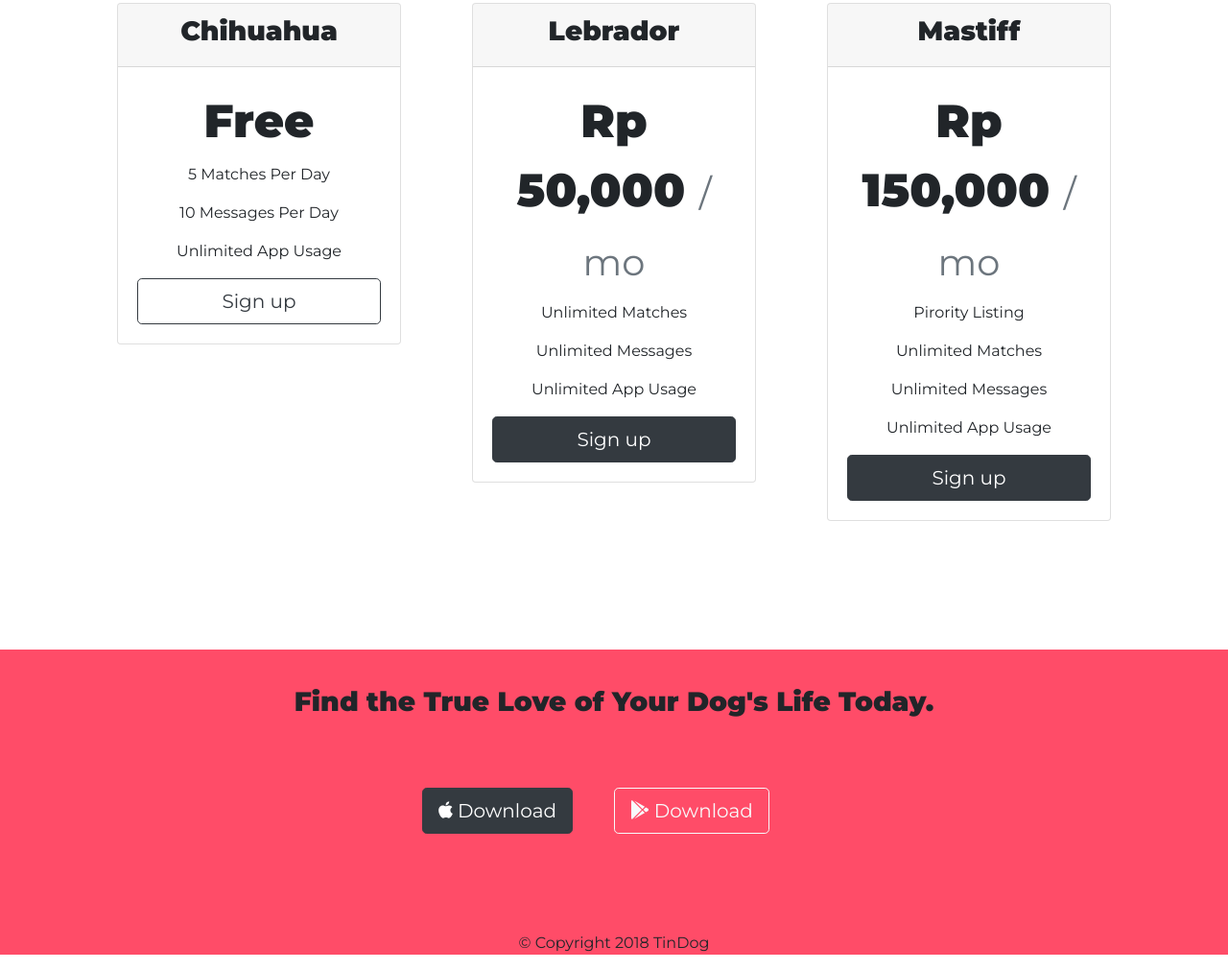
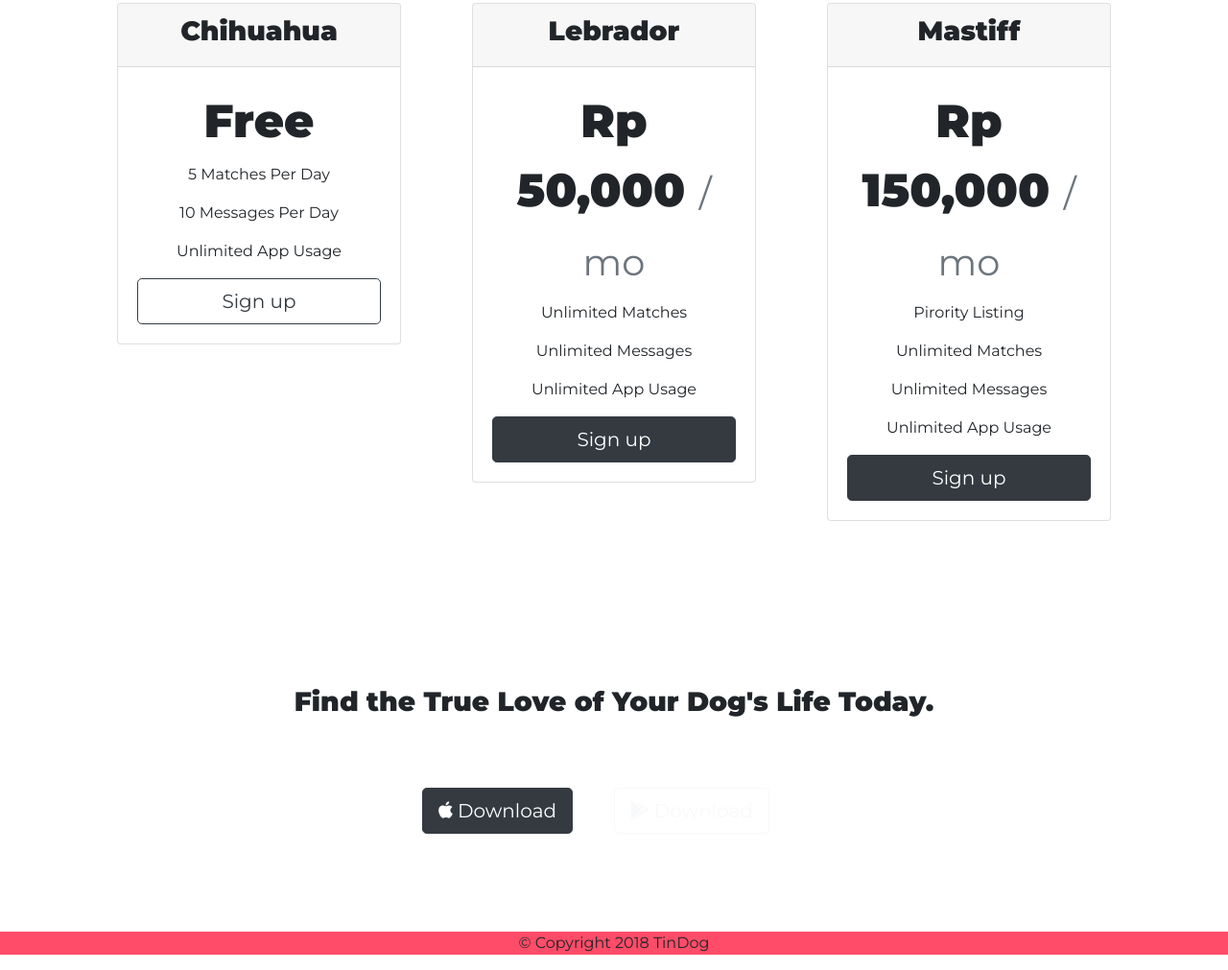
Before and after one commit to orbisIT/Portfolio, a plain HTML site: page index.html in a window 1280 px wide. Shown: the part 1979-2990 px from the top of the page at 96% size. Drawn offline with nearby package versions, Linux system fonts and the light colour scheme.

Commit message:
Update styles.css

```diff
--- a/css/styles.css
+++ b/css/styles.css
@@ -132,7 +132,7 @@ h3{
 
 /* Cta Section */
 #cta{
-    background-color: #ff4c68 ;
+    background-color: #fff ;
     text-align: center;
     padding: 3% 0;
 }
```
